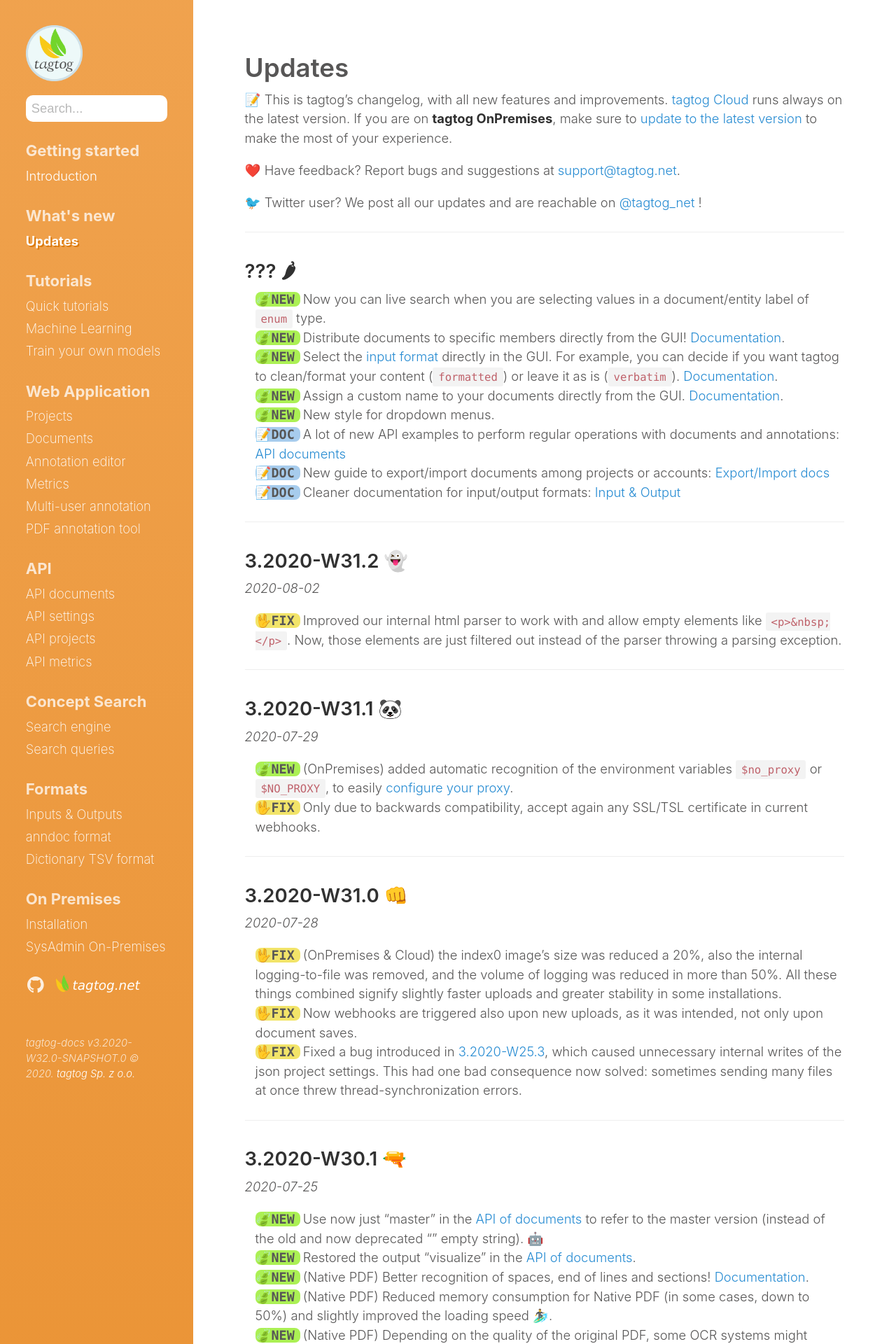
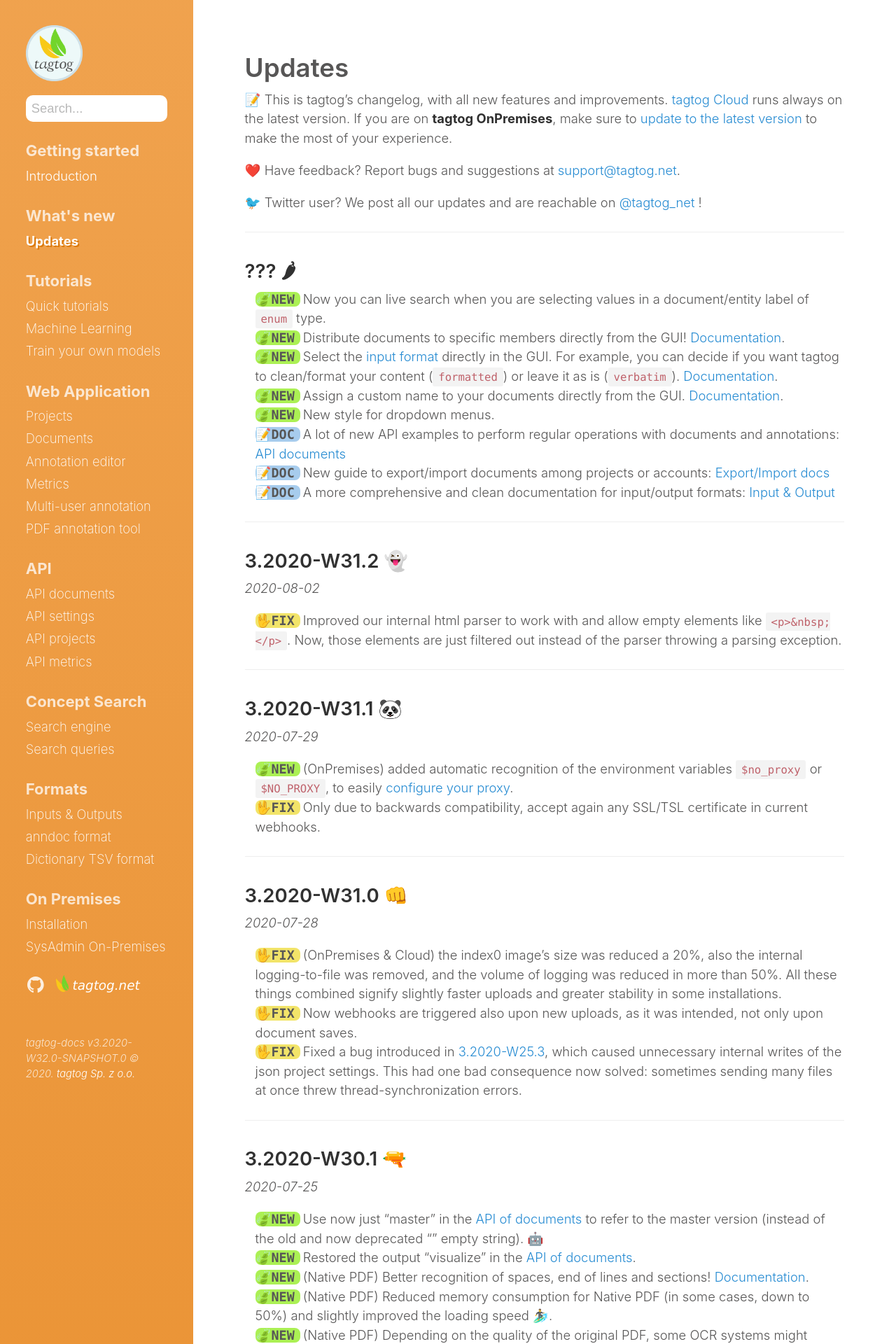
Before and after one commit to tagtogorg/tagtog-doc, a Jekyll site: the page built from updates.md, in a window 1280 px wide. Shown: the top 1920 px of the page at 70% size. Built offline with Jekyll 4.4.1, drawn with Linux system fonts in a browser that asks for light colours; nearby versions of some CDN libraries; emoji names are drawn with the system emoji font.

Commit message:
Update updates

```diff
--- a/updates.md
+++ b/updates.md
@@ -24,7 +24,7 @@ notoc: true
   <li class="new"><span markdown="1">New style for dropdown menus.</span></li>
   <li class="doc"><span markdown="1">A lot of new API examples to perform regular operations with documents and annotations: [API documents](API_documents_v1.html)</span></li>
   <li class="doc"><span markdown="1">New guide to export/import documents among projects or accounts: [Export/Import docs](documents.html#export-import-documents)</span></li>
-  <li class="doc"><span markdown="1">Cleaner documentation for input/output formats: [Input & Output](ioformats.html)</span></li>
+  <li class="doc"><span markdown="1">A more comprehensive and clean documentation for input/output formats: [Input & Output](ioformats.html)</span></li>
 
 </ul>
 
@@ -585,7 +585,7 @@ _2019-07-22_
 _2019-07-21_
 
 <ul class="updates">
-  <li class="new"><span markdown="1">[New `verbatim` **format**](ioformats.html#distinguish-format-by-given-format-parameter) to send and have ANY file parsed as verbatim (pre-formatted). This allows you to preserve any indentation or extra spacing 🥳.</span></li>
+  <li class="new"><span markdown="1">[New `verbatim` **format**](ioformats.html#input-formats) to send and have ANY file parsed as verbatim (pre-formatted). This allows you to preserve any indentation or extra spacing 🥳.</span></li>
   <li class="new"><span markdown="1">Complimentary, [new `verbatim-plus-annjson` **format**](ioformats.html#input-formats) to have any file parsed as verbatim together with its annotation ann.json file.</span></li>
   <li class="new"><span markdown="1">Now `.log` files are also parsed by default in `verbatim` mode (like other programming languages, such as .py for python or .js for JavaScript).</span></li>
   <li class="fix"><span markdown="1">Fixed the parsing of `anndoc` documents that might contain the period `.` character in its file name (besides the file extension).</span></li>
```
